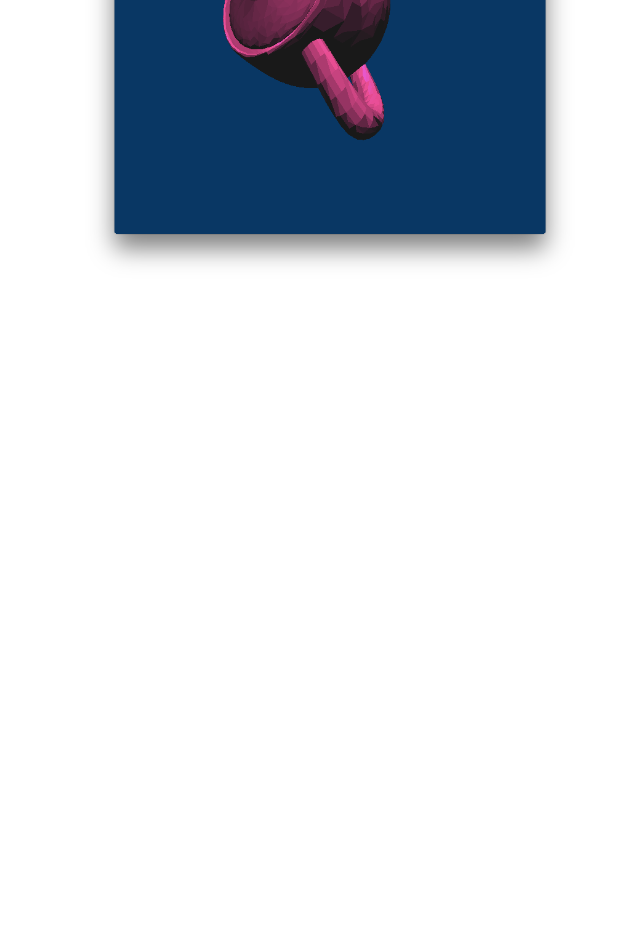
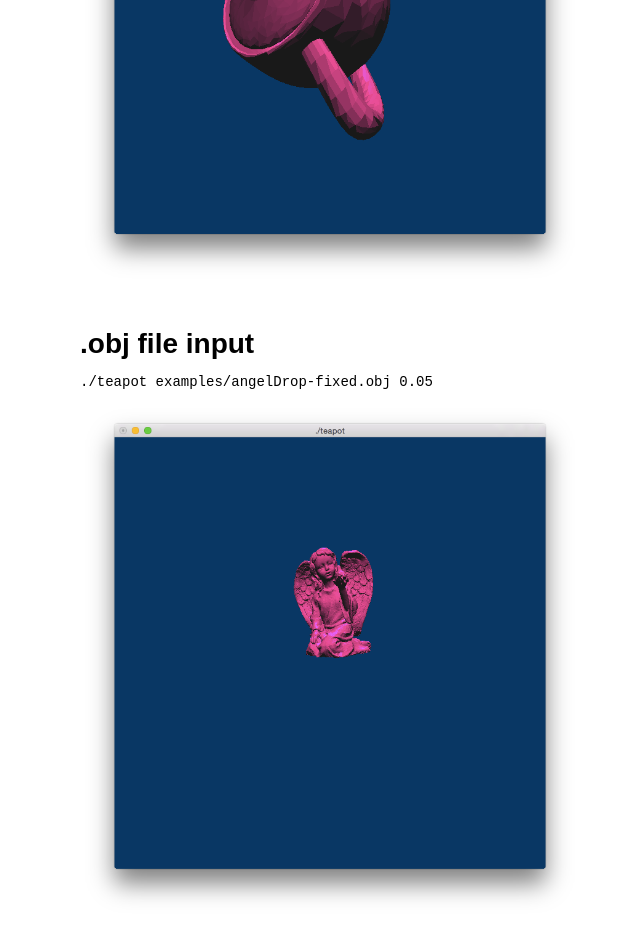
Before and after one commit to jefdongus/cs184-website, a plain HTML site: page as3/index.html in a window 1280 px wide. Shown: the part 6216-7151 px from the top of the page, without its empty margins (260-900 px from the left). Before the commit the page ends 6516 px from the top, so only its background shows below. Drawn offline with Linux system fonts and the light colour scheme.

Commit message:
.obj file input

```diff
--- a/as3/index.html
+++ b/as3/index.html
@@ -59,5 +59,9 @@ Created by <a href="http://www-inst.eecs.berkeley.edu/~cs184-ah">Jeffrey Dong</a
 <pre>./teapot examples/teapot.bez 0.01 -a</pre>
 <a href="10.png"><img class="img" src="10.png" /></a>
 
+<h2>.obj file input</h2>
+<pre>./teapot examples/angelDrop-fixed.obj 0.05</pre>
+<a href="11.png"><img class="img" src="11.png" /></a>
+
 </body>
 </html>
```
Also changed, not shown: as3/11.png (added).
